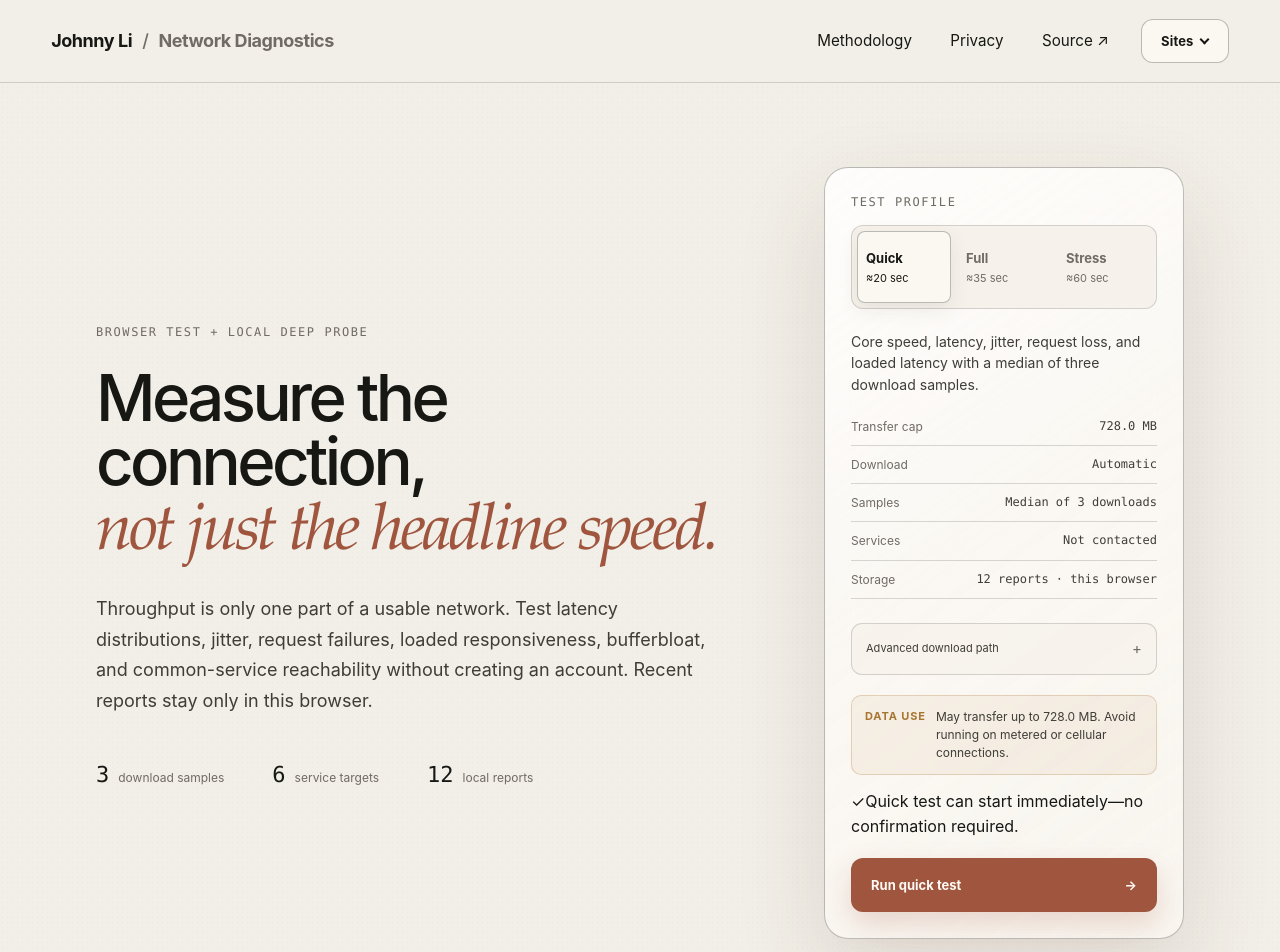
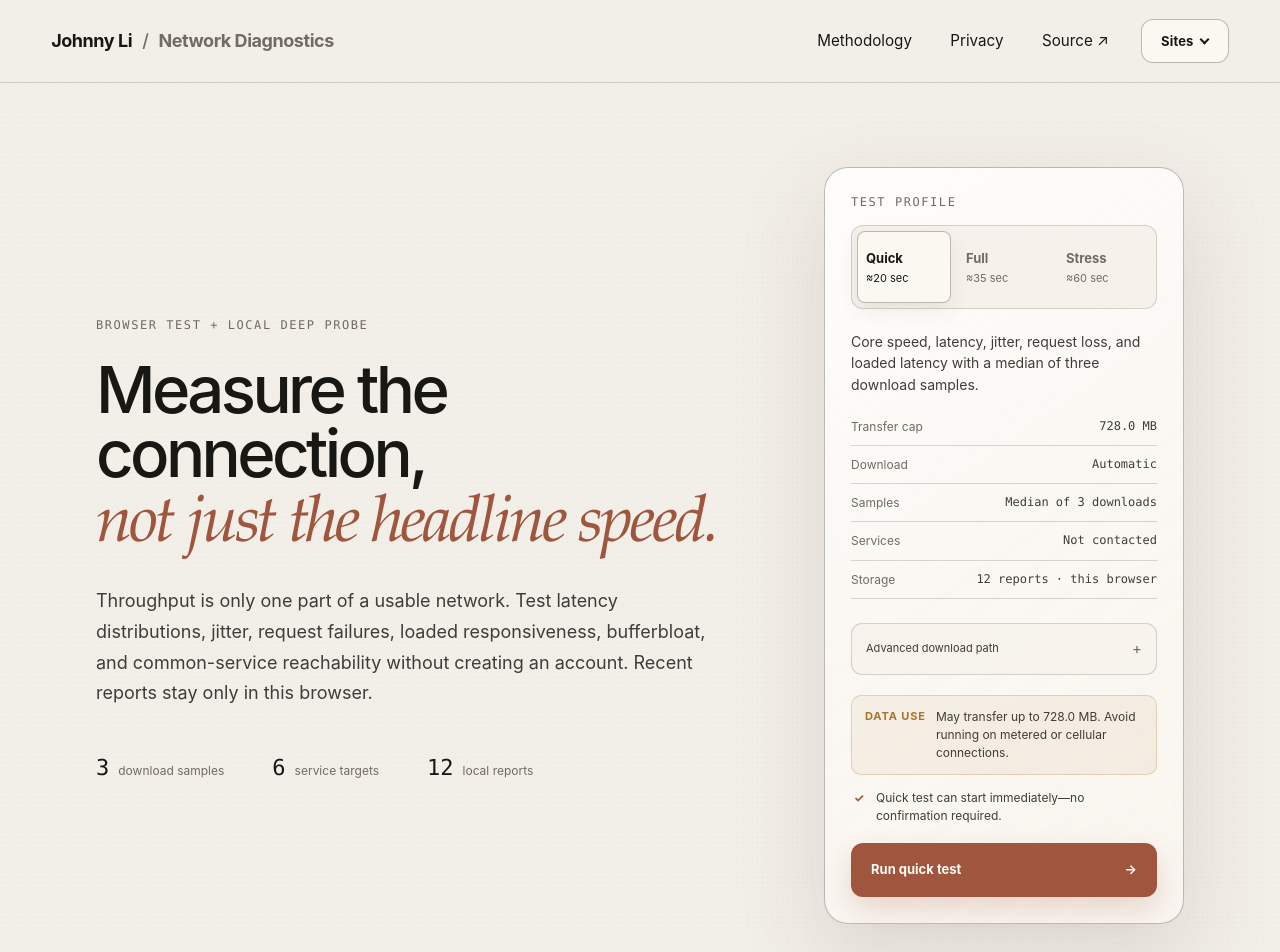
Before and after one commit to JohnnyZLi/Network-Diagnostics-Suite, a React (Vite) app: page / in a window 1280 px wide. Shown: the top 952 px of the page. Built offline with nearby package versions, Linux system fonts and the light colour scheme.

Commit message:
Style confirmation status row

```diff
--- a/src/test-controls.css
+++ b/src/test-controls.css
@@ -45,11 +45,30 @@
 
 .data-confirmation-slot {
   min-height: 36px;
+  display: flex;
+  align-items: flex-start;
   margin: -2px 0 18px;
 }
 
 .data-confirmation-slot .data-confirmation {
   margin: 0;
+}
+
+.data-confirmation-status {
+  display: flex;
+  align-items: flex-start;
+  gap: 9px;
+  margin: 0;
+  color: var(--muted-strong);
+  font-size: 12px;
+  line-height: 1.5;
+}
+
+.data-confirmation-status__mark {
+  flex: 0 0 16px;
+  color: var(--accent);
+  font-weight: 700;
+  text-align: center;
 }
 
 @media (max-width: 760px) {
```
